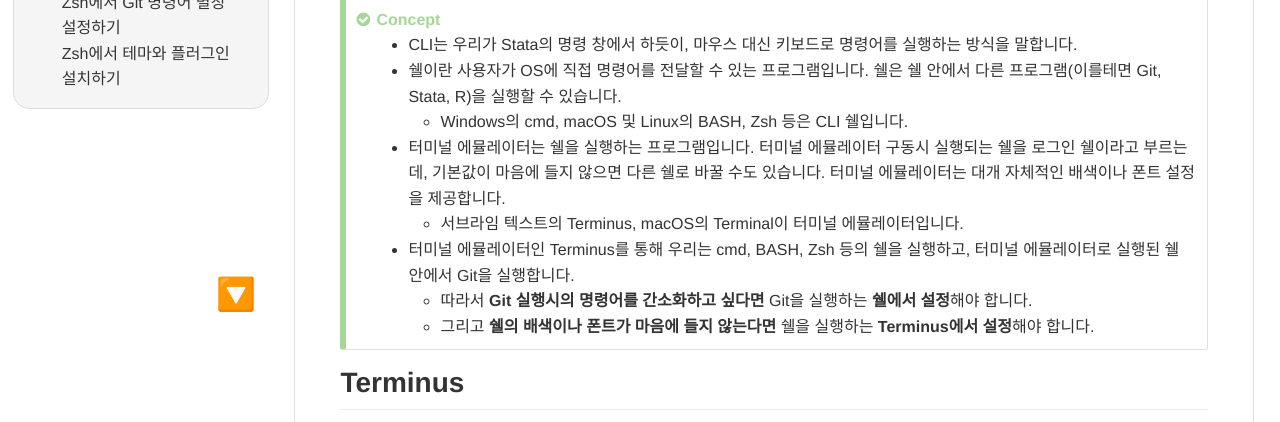
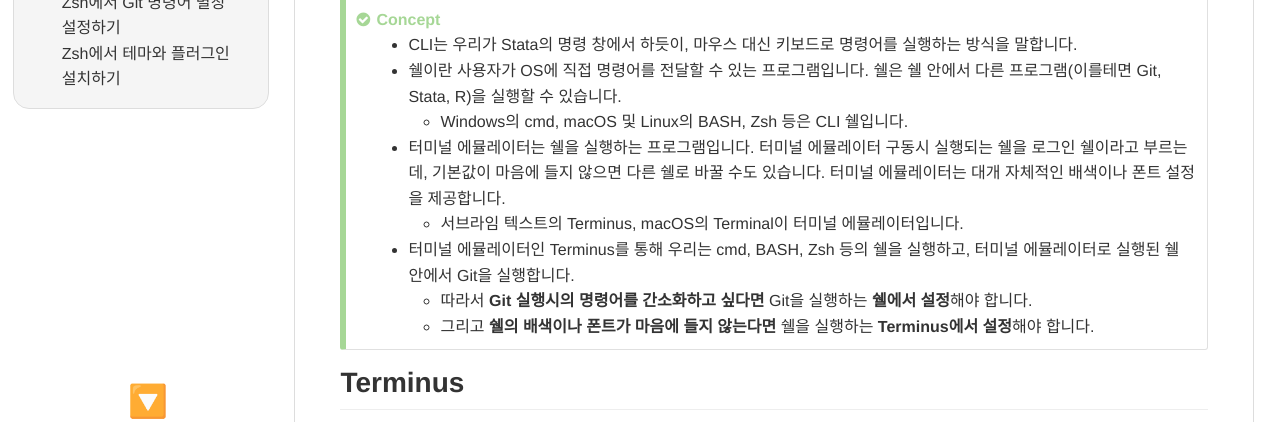
Before and after one commit to sgpolitics/PEM, a plain HTML site: page advanced.html in a window 1280 px wide. Shown: the part 357-779 px from the top of the page. Drawn offline with nearby package versions, Linux system fonts and the light colour scheme.

Commit message:
Align top & down buttons

```diff
--- a/advanced.html
+++ b/advanced.html
@@ -1534,17 +1534,21 @@ details[open] > blockquote {
 
 <style type="text/css">
 /* 위로 가기, 아래로 가기 */
+a.top, a.bottom {
+    display: none;
+}
 @media only screen and ( min-width: 768px ) {
     a.top, a.bottom {
       position: fixed;
-      left: 20%;
-      text-align: right;
-      text-indent: -2em;
-      margin-top: 2%;
-      top: 75%;
+      left: 10%;
+      text-align: center;
+      bottom: 2%;
       font-size: 2em;
-      display: none;
+      opacity: 0.8;
       text-decoration: none !important;
+    }
+    a.top:hover, a.top:active, a.bottom:hover, a.bottom:active {
+        opacity: 1;
     }
 }
 </style>
@@ -1591,6 +1595,7 @@ $(document).ready(function(){
 
 <script>
 // 위로 가기, 아래로 가기
+if ( matchMedia("screen and ( min-width: 768px )").matches ) {
     $( document ).ready( function() {
         var fade = $(window).height(); // 버튼 페이드할 높이 설정
         $( window ).scroll( function() {
@@ -1616,4 +1621,5 @@ $( document ).ready( function() {
           return false;
         } );
     } );
+}
 </script></article></body></html>
```
Also changed, not shown: tutorial.html (+12 -6 lines). Lines whose indentation alone changed are shown as unchanged.
